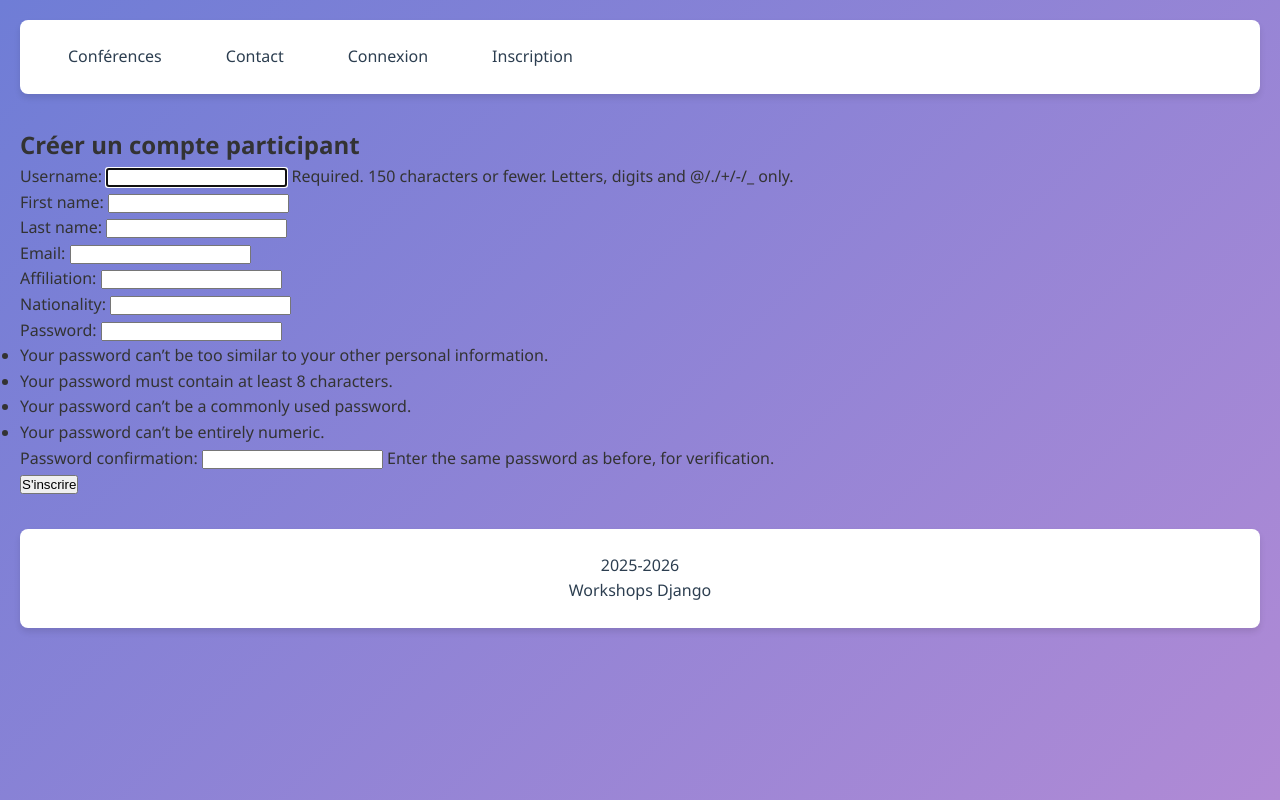
After one commit to onsTo/DjangoTp, a Django app: page /user/register/ in a window 1280 px wide. The commit adds this page. Run offline with Django 5.2, Linux system fonts and the light colour scheme.

Commit message:
Partie Client (Views)(singup/singin/logout)

```diff
--- a/GestionConference/Templates/base.html
+++ b/GestionConference/Templates/base.html
@@ -5,7 +5,7 @@
     <title>{% block title %}Gestion des conférences{% endblock %}</title>
 <style>
 :root {
-    --primary-color: #3498db;
+    --primary-color: #c3e0f4;
     --secondary-color: #2c3e50;
     --accent-color: #e74c3c;
     --light-color: #ecf0f1;
@@ -27,7 +27,7 @@ body {
     font-family: 'Segoe UI', Tahoma, Geneva, Verdana, sans-serif;
     line-height: 1.6;
     color: var(--text-color);
-    background: linear-gradient(135deg, #667eea 0%, #764ba2 100%);
+    background: linear-gradient(135deg, #6f7dd6 0%, #b08ad5 100%);
     min-height: 100vh;
     padding: 20px;
     display: flex;
@@ -427,9 +427,35 @@ footer {
 </head>
 <body>
 <nav>
-    <a>Home</a>
     <a href="{% url 'Conferences_list' %}">Conférences</a>
+    <a>Contact</a>
+
+    {% if user.is_authenticated %}
+        <a>{{ user.username }}</a>
+        <form action="{% url 'logout' %}" method="post" style="display:inline;">
+            {% csrf_token %}
+    <button type="submit"
+        style="
+            background-color: white;
+            color: #007bff;
+            border: 2px solid #007bff;
+            border-radius: 50px;
+            padding: 6px 16px;
+            cursor: pointer;
+            font-weight: 600;
+            transition: all 0.3s ease;
+        "
+        onmouseover="this.style.backgroundColor='#007bff'; this.style.color='white';"
+        onmouseout="this.style.backgroundColor='white'; this.style.color='#007bff';">
+        Déconnexion
+    </button>
+        </form>
+    {% else %}
+        <a href="{% url 'login' %}">Connexion</a>
+        <a href="{% url 'register' %}">Inscription</a>
+    {% endif %}
 </nav>
+
 
 <div>
     {% block content %}{% endblock %}
--- /dev/null
+++ b/GestionConference/Templates/register.html
@@ -0,0 +1,10 @@
+{% extends "base.html" %}
+{% block content %}
+<h2>Créer un compte participant</h2>
+
+<form method="post" action="">
+    {% csrf_token %}
+    {{ form.as_p }}
+    <button type="submit" >S'inscrire</button>
+</form>
+{% endblock %}
--- a/GestionConference/settings.py
+++ b/GestionConference/settings.py
@@ -126,3 +126,5 @@ STATIC_URL = 'static/'
 DEFAULT_AUTO_FIELD = 'django.db.models.BigAutoField'
 
 AUTH_USER_MODEL = 'UserApp.User' #pour dire a django d'utiliser notre modèle personnalisé pour l'authentification / ecraser
+LOGIN_REDIRECT_URL = "Conferences_list"  #redirection après login
+LOGOUT_REDIRECT_URL = "login"  #redirection après logout
--- a/GestionConference/urls.py
+++ b/GestionConference/urls.py
@@ -20,5 +20,6 @@ from django.urls import path, include
 urlpatterns = [
     path('admin/', admin.site.urls),
     path('conferences/', include('ConferenceApp.urls')),
+    path('user/', include('UserApp.urls'))
 
 ]
--- /dev/null
+++ b/UserApp/forms.py
@@ -0,0 +1,22 @@
+
+from django.contrib.auth.forms import UserCreationForm   #sta3melneha lena pour confirmer le password
+from django import forms
+from .models import User
+
+class UserRegisterForm(UserCreationForm):
+    class Meta:
+        model = User
+        fields = [
+            'username',
+            'first_name',
+            'last_name',
+            'email',
+            'affiliation',
+            'nationality',
+            'password1',
+            'password2'
+        ]
+        widgets = {
+            'email': forms.EmailInput(),
+            'password1': forms.PasswordInput()
+        }
--- /dev/null
+++ b/UserApp/urls.py
@@ -0,0 +1,10 @@
+
+from django.urls import path
+from . import views
+from django.contrib.auth.views import LoginView,LogoutView
+
+urlpatterns = [
+    path('register/', views.register, name='register'),
+    path('login/', LoginView.as_view(template_name='login.html'), name='login'),
+    path('logout/', LogoutView.as_view(next_page='login'), name='logout'),
+]
--- a/UserApp/views.py
+++ b/UserApp/views.py
@@ -1,3 +1,13 @@
-from django.shortcuts import render
+from django.shortcuts import render, redirect
+from .forms import UserRegisterForm
 
-# Create your views here.
+def register(request):
+    if request.method == 'POST':
+        form = UserRegisterForm(request.POST)
+        if form.is_valid():
+            form.save()  # Enregistrer l'utilisateur
+            return redirect('login')  # Redirige vers la page de connexion
+    else:
+        form = UserRegisterForm()  # Si GET ou formulaire invalide
+
+    return render(request, 'register.html', {'form': form})
```
Also changed, not shown: GestionConference/Templates/login.html (added, +10 -0 lines), db.sqlite3.
